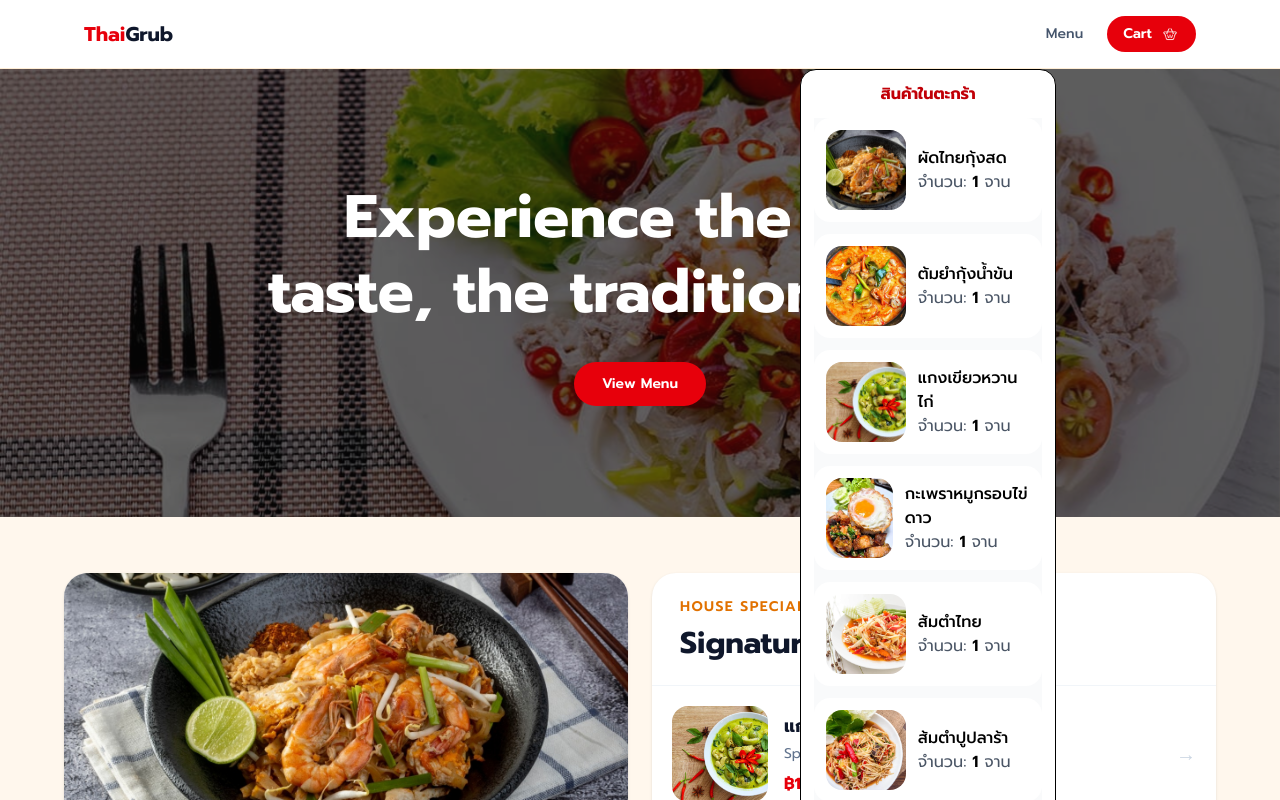
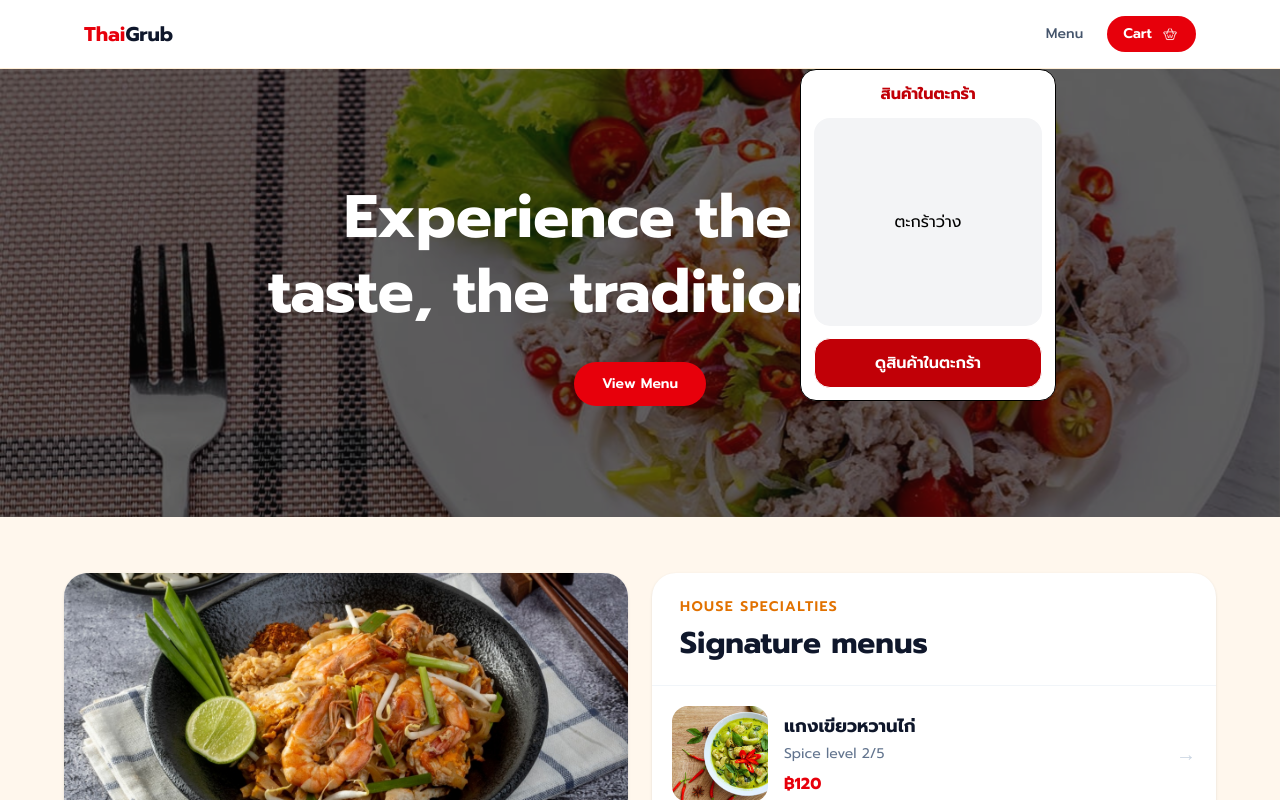
Before and after one commit to PloyIIV/group-i-project, a React (Vite) app: page / in a window 1280 px wide. Shown: the top 800 px of the page. Built offline with nearby package versions, Linux system fonts and the light colour scheme.

Commit message:
feat: map totalCart on cart-dropdown

```diff
--- a/src/components/CartDropdown.jsx
+++ b/src/components/CartDropdown.jsx
@@ -1,18 +1,23 @@
-import React from "react";
+import React, { useContext } from "react";
 import { menuList } from "../mock-data/menu";
 import { useNavigate } from "react-router-dom";
+import { MenuContext } from "../context/MenuContext";
 
 const CartDropdown = ({ setClick }) => {
+
   const navigate = useNavigate();
+  const { totalCart, setTotalCart } = useContext(MenuContext)
+
   const handleButton = () => {
     setClick(false)
     navigate('/cart')
   }
+
   return (
     <div className="w-1/5 border absolute right-56 z-10 bg-white rounded-2xl flex flex-col items-center py-3">
       <h2 className="font-bold text-red-700">สินค้าในตะกร้า</h2>
-      <div className="flex flex-col gap-3 my-3 w-[90%] bg-gray-50">
-        {menuList.map((item) => {
+      <div className="flex flex-col gap-3 my-3 w-[90%] bg-gray-100 rounded-2xl p-3 max-h-80 overflow-auto">
+        { totalCart.length > 0 ? totalCart.map((item) => {
           return (
             <div className="flex items-center bg-white hover:bg-red-100 p-3 rounded-2xl">
               <img
@@ -28,7 +33,7 @@ const CartDropdown = ({ setClick }) => {
               </div>
             </div>
           );
-        })}
+        }): <p className="text-center my-20">ตะกร้าว่าง</p>}
       </div>
       <button
         className="border py-3 w-[90%] rounded-2xl text-white font-semibold bg-red-700 hover:bg-red-600"
--- a/src/context/MenuProvider.jsx
+++ b/src/context/MenuProvider.jsx
@@ -12,7 +12,7 @@ export const MenuProvider = ({ children }) => {
 
    return (
     <MenuContext.Provider
-      value={{ menu, setMenu, handleClickAddToCart, totalCart }}
+      value={{ menu, setMenu, handleClickAddToCart, totalCart, setTotalCart }}
     >
       {children}
     </MenuContext.Provider>
```
